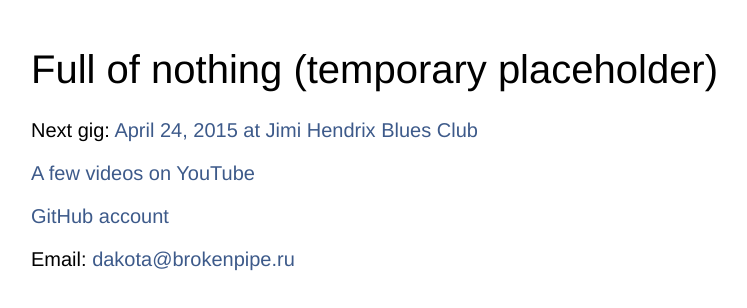
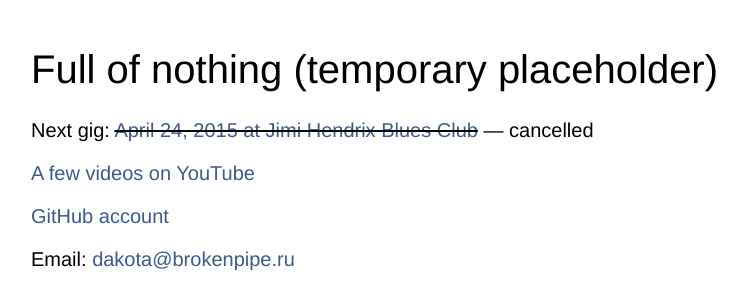
Before and after one commit to hoho/maratdakota, a plain HTML site: page index.html in a window 1280 px wide. Shown: the whole page, without its empty margins (9-756 px from the left). Drawn offline with Linux system fonts and the light colour scheme.

Commit message:
Cancel next gig.

```diff
--- a/index.html
+++ b/index.html
@@ -1 +1 @@
-<!doctype html><html><head><meta charset="utf-8"><link rel="stylesheet" type="text/css" href="|/|.css" media="screen"><title>Marat Dakota</title></head><body><h1>Full of nothing (temporary placeholder)</h1><p>Next gig: <a href="http://hendrix-club.ru/en/">April 24, 2015 at Jimi Hendrix Blues Club</a></p><p><a href="http://www.youtube.com/user/MaratDakota/videos">A few videos on YouTube</a></p><p><a href="https://github.com/hoho">GitHub account</a></p><p>Email: <a href="mailto:dakota@brokenpipe.ru">dakota@brokenpipe.ru</a></p></body></html>
+<!doctype html><html><head><meta charset="utf-8"><link rel="stylesheet" type="text/css" href="|/|.css" media="screen"><title>Marat Dakota</title></head><body><h1>Full of nothing (temporary placeholder)</h1><p>Next gig: <s><a href="http://hendrix-club.ru/en/">April 24, 2015 at Jimi Hendrix Blues Club</a></s> — cancelled</p><p><a href="http://www.youtube.com/user/MaratDakota/videos">A few videos on YouTube</a></p><p><a href="https://github.com/hoho">GitHub account</a></p><p>Email: <a href="mailto:dakota@brokenpipe.ru">dakota@brokenpipe.ru</a></p></body></html>
```
Also changed, not shown: 1 other file.
